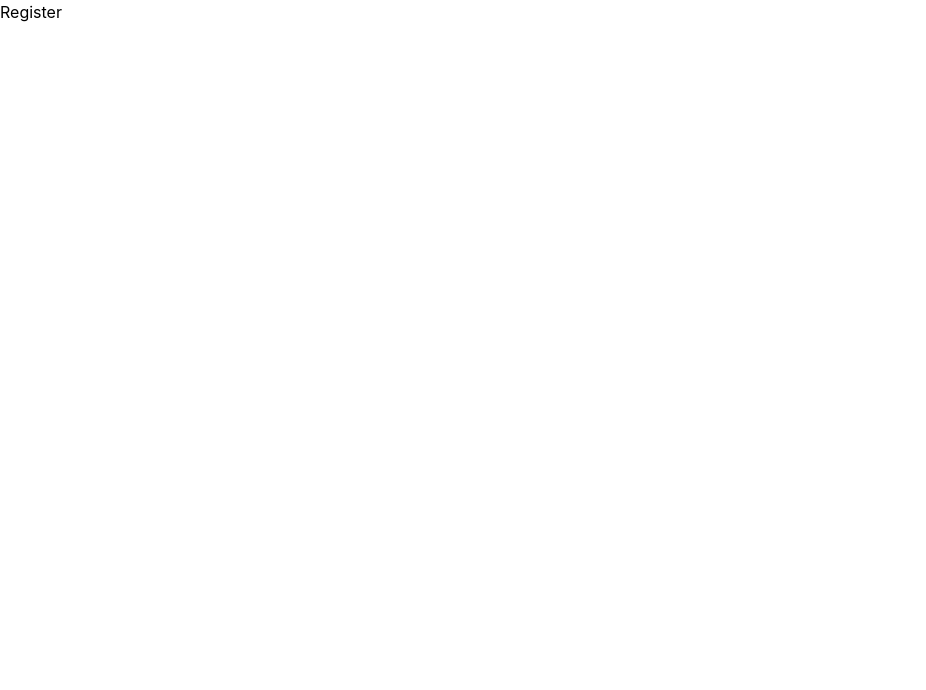
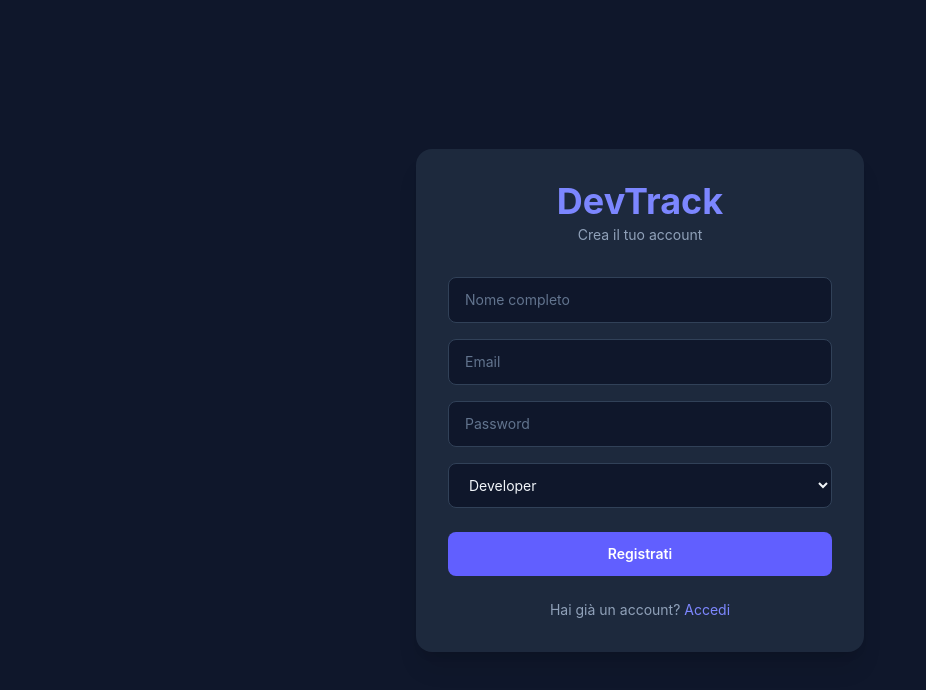
Before and after one commit to rob587/devtrack, a React (Vite) app in the folder frontend/client/: page /register in a window 1280 px wide. Shown: the top 690 px of the page, without its empty margins (0-926 px from the left). Built offline with nearby package versions, Linux system fonts and the light colour scheme.

Commit message:
feat: enhance Register component with form handling, validation, and user feedback

```diff
--- a/frontend/client/src/pages/Register.tsx
+++ b/frontend/client/src/pages/Register.tsx
@@ -33,7 +33,82 @@ const Register = () => {
     }
   };
 
-  return <div>Register</div>;
+  return (
+    <>
+      <div className="min-h-screen bg-slate-900 flex items-center justify-center px-4">
+        <div className="bg-slate-800 rounded-2xl shadow-xl p-8 w-full max-w-md">
+          {/* Header */}
+          <div className="text-center mb-8">
+            <h1 className="text-4xl font-bold text-indigo-400 mb-1">
+              DevTrack
+            </h1>
+            <p className="text-slate-400 text-sm">Crea il tuo account</p>
+          </div>
+
+          {/* Form */}
+          <form onSubmit={handleSubmit} className="flex flex-col gap-4">
+            <input
+              className="bg-slate-900 text-slate-100 placeholder-slate-500 border border-slate-700 rounded-lg px-4 py-3 text-sm focus:outline-none focus:border-indigo-500 transition"
+              type="text"
+              name="name"
+              placeholder="Nome completo"
+              value={form.name}
+              onChange={handleChange}
+              required
+            />
+            <input
+              className="bg-slate-900 text-slate-100 placeholder-slate-500 border border-slate-700 rounded-lg px-4 py-3 text-sm focus:outline-none focus:border-indigo-500 transition"
+              type="email"
+              name="email"
+              placeholder="Email"
+              value={form.email}
+              onChange={handleChange}
+              required
+            />
+            <input
+              className="bg-slate-900 text-slate-100 placeholder-slate-500 border border-slate-700 rounded-lg px-4 py-3 text-sm focus:outline-none focus:border-indigo-500 transition"
+              type="password"
+              name="password"
+              placeholder="Password"
+              value={form.password}
+              onChange={handleChange}
+              required
+            />
+
+            <select
+              name="role"
+              value={form.role}
+              onChange={handleChange}
+              className="bg-slate-900 text-slate-100 border border-slate-700 rounded-lg px-4 py-3 text-sm focus:outline-none focus:border-indigo-500 transition"
+            >
+              <option value="developer">Developer</option>
+              <option value="lead">Team Lead</option>
+            </select>
+
+            {error && (
+              <p className="text-red-400 text-sm text-center">{error}</p>
+            )}
+
+            <button
+              type="submit"
+              disabled={loading}
+              className="bg-indigo-500 hover:bg-indigo-600 disabled:opacity-50 text-white font-semibold rounded-lg py-3 text-sm transition mt-2 cursor-pointer"
+            >
+              {loading ? "Registrazione in corso..." : "Registrati"}
+            </button>
+          </form>
+
+          {/* Footer */}
+          <p className="text-slate-400 text-sm text-center mt-6">
+            Hai già un account?{" "}
+            <Link to="/login" className="text-indigo-400 hover:underline">
+              Accedi
+            </Link>
+          </p>
+        </div>
+      </div>
+    </>
+  );
 };
 
 export default Register;
```
